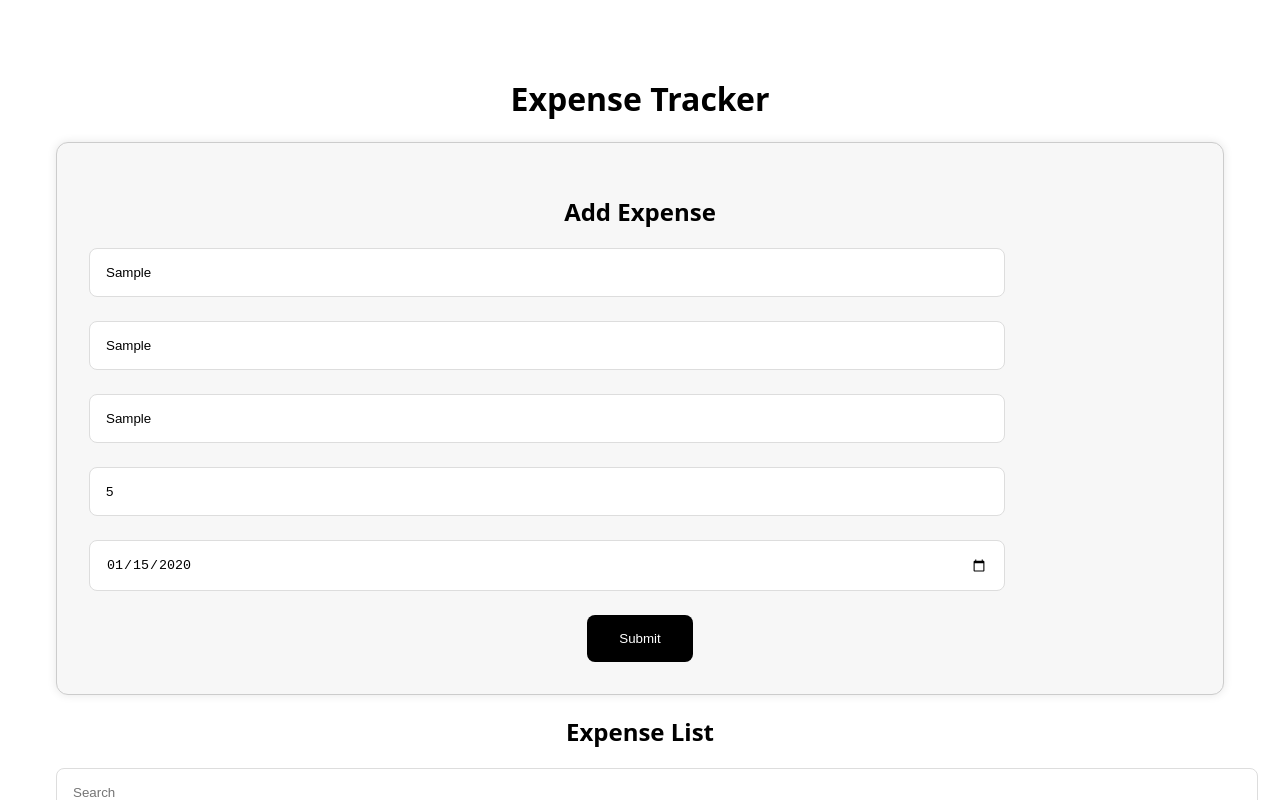
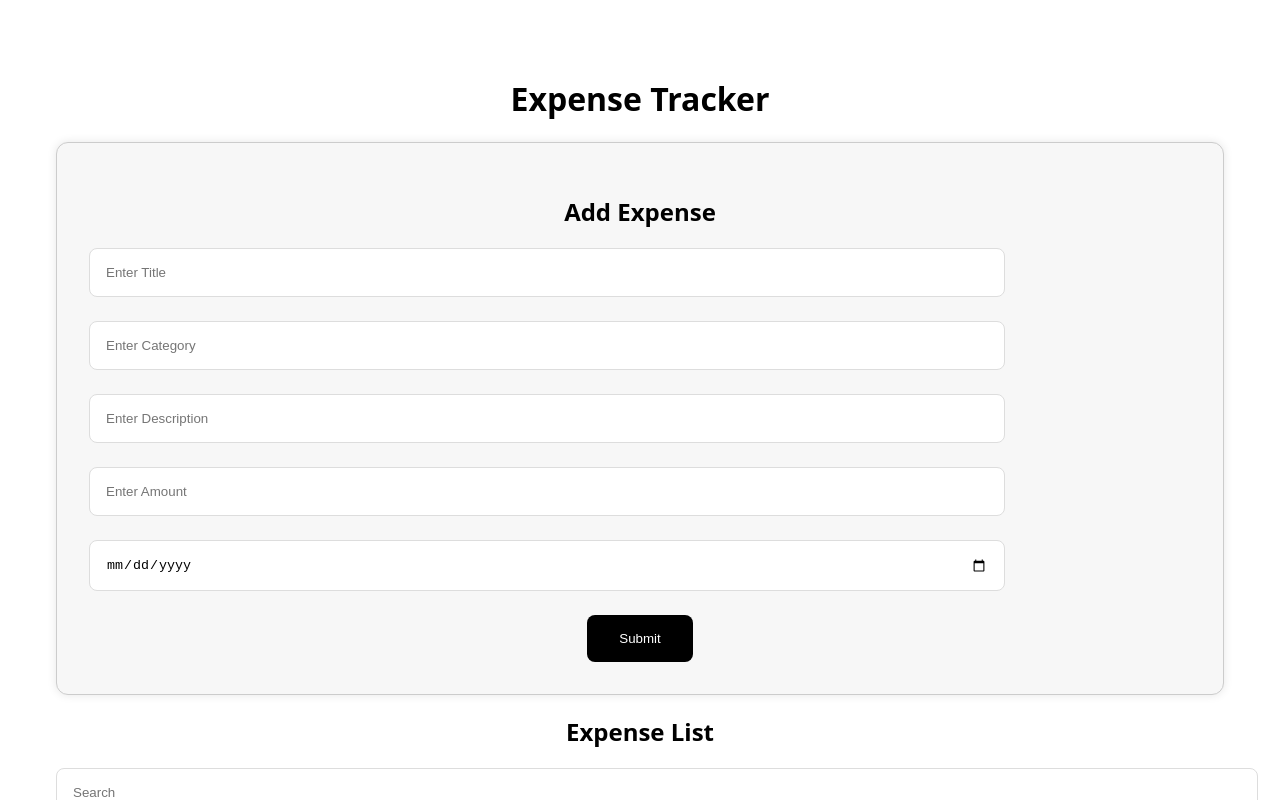
Before and after one commit to Spid3rmvn/expense-tracker, a React (Vite) app: page / in a window 1280 px wide. Both pictures are taken after typing "Sample", "Sample", "Sample", "5", "2020-01-15" into the empty fields and a click on the button "Submit". Shown: the top 800 px of the page. Built offline with nearby package versions, Linux system fonts and the light colour scheme.

Commit message:
update AddExpense.jsx and ExpenseList.jsx

```diff
--- a/src/components/AddExpense.jsx
+++ b/src/components/AddExpense.jsx
@@ -2,14 +2,14 @@ import React from "react";
 import { useState } from "react";
 
 const AddExpense = ({ onAddExpense }) => {
-  const [expense, setExpense] = useState({
+  const initialExpenseState = {
     title: "",
     category: "",
     description: "",
     amount: "",
     date: "",
-  });
-
+  };
+  const [expense, setExpense] = useState(initialExpenseState);
   const handleChange = (e) => {
     setExpense({
       ...expense,
@@ -23,10 +23,10 @@ const AddExpense = ({ onAddExpense }) => {
     // Add the expense
     const newExpense = {
       ...expense,
-      id: Date.now(), // Add unique ID
+      id: Date.now(),
     };
-
     onAddExpense(newExpense);
+    setExpense(initialExpenseState);
   };
 
   return (
--- a/src/components/ExpenseList.jsx
+++ b/src/components/ExpenseList.jsx
@@ -31,10 +31,10 @@ const ExpenseList = ({ expenses }) => {
         <ul>
           {filteredExpenses.map((expense) => (
             <li key={expense.id}>
-              <strong>{expense.title}</strong> — Ksh{expense.amount} <br />
-              <small>
+              <h2>{expense.title}</h2> — Ksh{expense.amount} <br />
+              <h3>
                 {expense.category} | {expense.date}
-              </small>
+              </h3>
               <p>{expense.description}</p>
             </li>
           ))}
```
